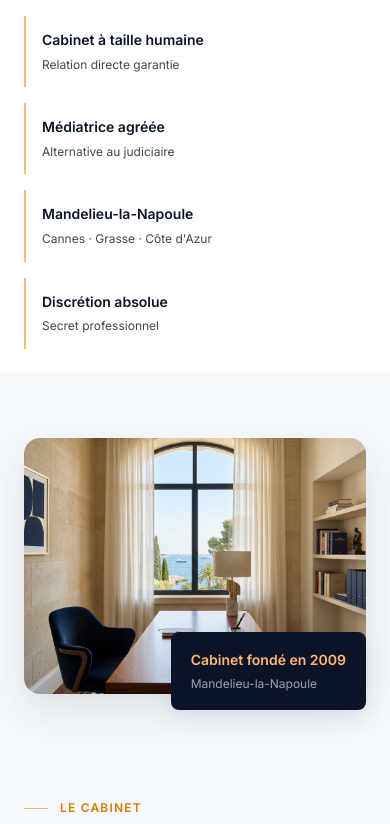
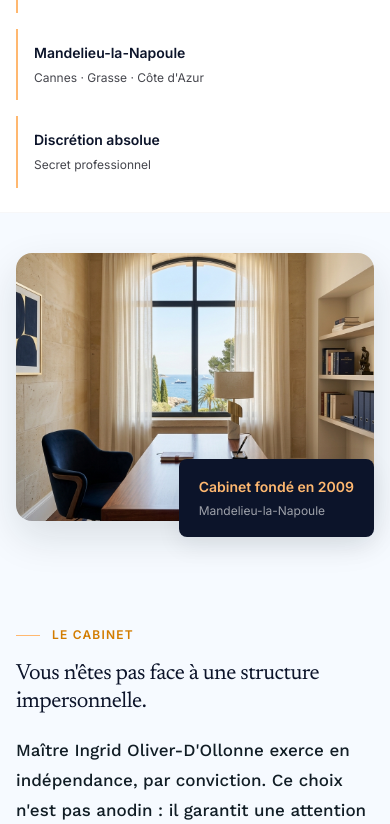
Before and after one commit to Onehostingeurope/ingridoliver, a React (Vite) app: page / in a window 390 px wide. Shown: the part 1173-1997 px from the top of the page. Built offline with nearby package versions, Linux system fonts and the light colour scheme.

Commit message:
Optimize typography scaling and padding for responsive mobile interfaces

```diff
--- a/src/styles/index.css
+++ b/src/styles/index.css
@@ -287,8 +287,10 @@ p {
 
 /* ── Responsive helpers ────────────────────────────────── */
 @media (max-width: 768px) {
-  .section { padding: var(--space-16) 0; }
-  .section--lg { padding: var(--space-20) 0; }
+  .container, .container--wide { padding: 0 var(--space-4); }
+  .section { padding: var(--space-10) 0; }
+  .section--lg { padding: var(--space-12) 0; }
+  .section--sm { padding: var(--space-8) 0; }
   .hide-mobile { display: none !important; }
 }
 
--- a/src/styles/tokens.css
+++ b/src/styles/tokens.css
@@ -43,12 +43,12 @@
   --font-label:    'Inter', system-ui, sans-serif;
 
   /* Type Scale */
-  --text-display-lg:  clamp(2.75rem, 5vw, 4.5rem);
-  --text-display-md:  clamp(2.25rem, 4vw, 3.5rem);
-  --text-display-sm:  clamp(1.875rem, 3vw, 2.75rem);
-  --text-headline-lg: clamp(1.625rem, 2.5vw, 2.25rem);
-  --text-headline-md: clamp(1.375rem, 2vw, 1.75rem);
-  --text-headline-sm: clamp(1.125rem, 1.5vw, 1.375rem);
+  --text-display-lg:  clamp(2.125rem, 5vw, 4.5rem);
+  --text-display-md:  clamp(1.875rem, 4vw, 3.5rem);
+  --text-display-sm:  clamp(1.625rem, 3vw, 2.75rem);
+  --text-headline-lg: clamp(1.375rem, 2.5vw, 2.25rem);
+  --text-headline-md: clamp(1.1875rem, 2vw, 1.75rem);
+  --text-headline-sm: clamp(1.0625rem, 1.5vw, 1.375rem);
   --text-title-lg:    1.25rem;
   --text-title-md:    1.0625rem;
   --text-title-sm:    0.9375rem;
```
